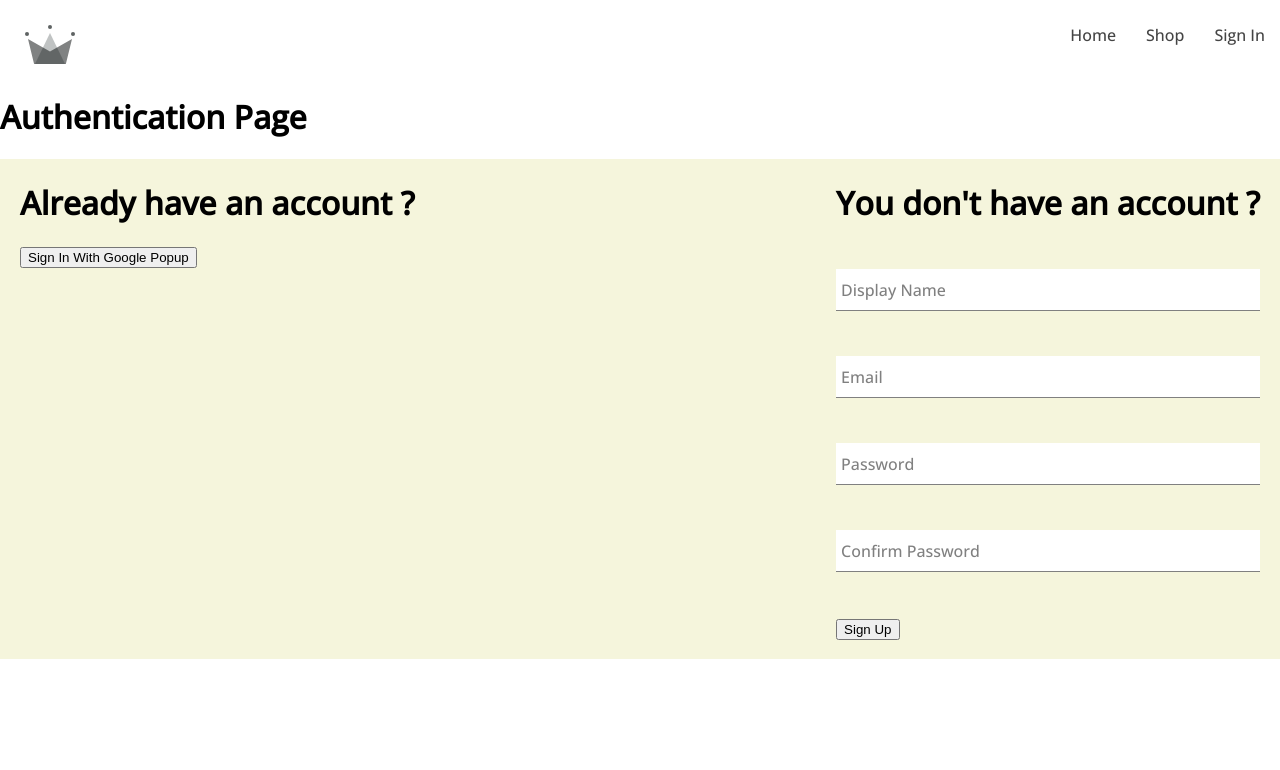
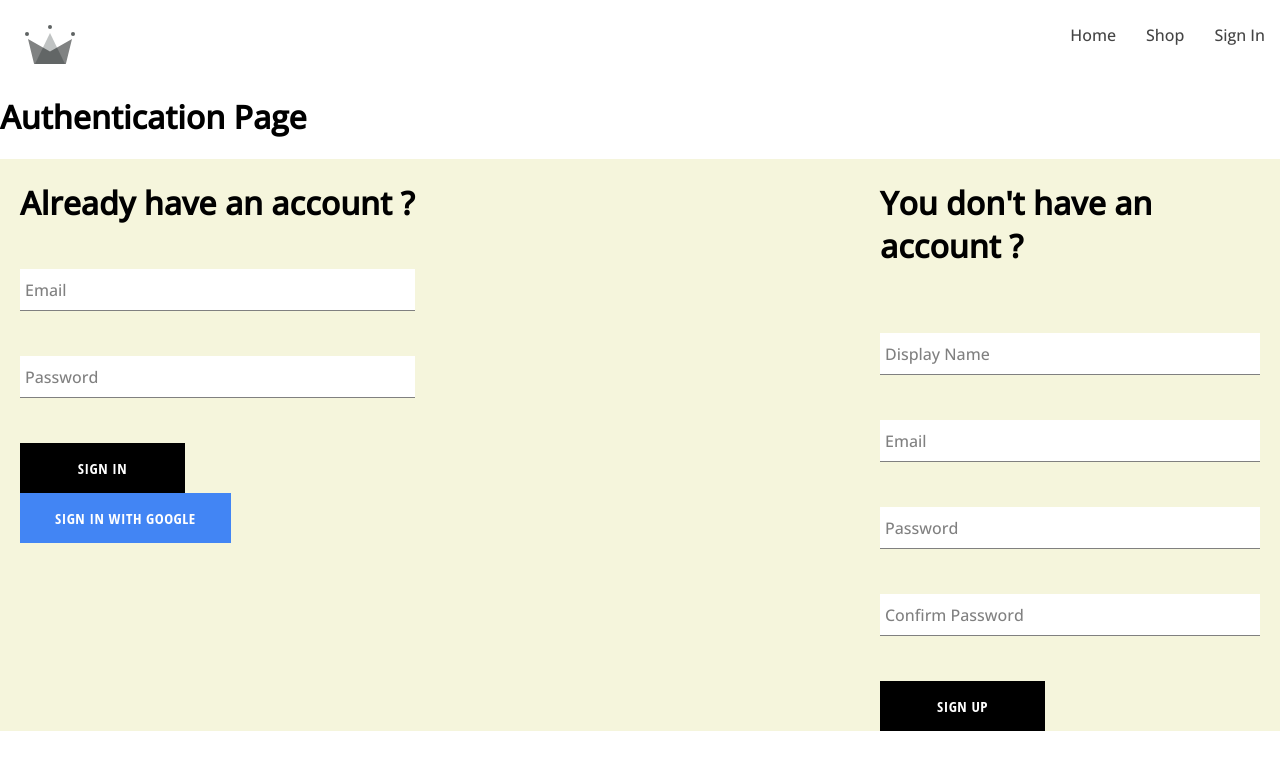
Before and after one commit to safintofiqali/e-commerce, a React (Create React App) app: page /authentication in a window 1280 px wide. Shown: the top 770 px of the page. Built offline with nearby package versions, Linux system fonts and the light colour scheme.

Commit message:
Authentication Rebuild Completely.

```diff
--- /dev/null
+++ b/src/components/button/Button.comp.jsx
@@ -0,0 +1,17 @@
+/* IMPORT STYLES */
+import "./button.styles.scss";
+/* DECLARE VARIABLES/DATA */
+const BUTTON_TYPES = {
+  google: "google-sign-in",
+  inverted: "inverted",
+};
+/* RENDER COMPONENT */
+const Button = ({ children, buttonType, ...otherProps }) => {
+  // RETURN ELEMENTS - AREA
+  return (
+    <button {...otherProps} className={`button-container ${BUTTON_TYPES[buttonType]}`}>
+      {children}
+    </button>
+  );
+};
+export default Button;
--- /dev/null
+++ b/src/components/button/button.styles.scss
@@ -0,0 +1,46 @@
+.button-container {
+  min-width: 165px;
+  width: auto;
+  height: 50px;
+  letter-spacing: 0.5px;
+  line-height: 50px;
+  padding: 0 35px 0 35px;
+  font-size: 15px;
+  background-color: black;
+  color: white;
+  text-transform: uppercase;
+  font-family: "Open Sans Condensed";
+  font-weight: bolder;
+  border: none;
+  cursor: pointer;
+  display: flex;
+  justify-content: center;
+
+  &:hover {
+    background-color: white;
+    color: black;
+    border: 1px solid black;
+  }
+
+  &.google-sign-in {
+    background-color: #4285f4;
+    color: white;
+
+    &:hover {
+      background-color: #357ae8;
+      border: none;
+    }
+  }
+
+  &.inverted {
+    background-color: white;
+    color: black;
+    border: 1px solid black;
+
+    &:hover {
+      background-color: black;
+      color: white;
+      border: none;
+    }
+  }
+}
--- a/src/components/sign-up-form/SignUpForm.comp.jsx
+++ b/src/components/sign-up-form/SignUpForm.comp.jsx
@@ -1,9 +1,13 @@
 /* IMPORT LIBRARIES */
 import { useState } from "react";
 import { createAuthUserWithEmailAndPassword, createUserDocumentFromAuth } from "../../utils/firebase/firebase.utils";
+import Button from "../button/Button.comp";
 
 /* IMPORT COMPONENTS */
 import FormInput from "../form-input/FormInput.comp";
+
+/* IMPORT STYLES */
+import "./sign-up-form.styles.scss";
 
 /* DECLARE VARIABLES/DATA */
 const defaultFormFields = { displayName: "", email: "", password: "", confirmPassword: "" };
@@ -21,7 +25,6 @@ const SignUpForm = () => {
   const handleInputChange = (event) => {
     const { name, value } = event.target;
     setFormFields({ ...formFields, [name]: value });
-    console.log(formFields);
   };
 
   const handleSubmit = async (e) => {
@@ -41,7 +44,7 @@ const SignUpForm = () => {
   };
   // RETURN ELEMENTS - AREA
   return (
-    <div>
+    <div className="sign-up-container">
       <h1>You don't have an account ?</h1>
 
       <form onSubmit={handleSubmit}>
@@ -53,7 +56,7 @@ const SignUpForm = () => {
 
         <FormInput label="Confirm Password" additionalProps={{ type: "password", name: "confirmPassword", value: confirmPassword, onChange: handleInputChange, required: true }} />
 
-        <button type="submit">Sign Up</button>
+        <Button>Sign Up</Button>
       </form>
     </div>
   );
--- /dev/null
+++ b/src/components/sign-up-form/sign-up-form.styles.scss
@@ -0,0 +1,5 @@
+.sign-up-container {
+  display: flex;
+  flex-direction: column;
+  width: 380px;
+}
--- a/src/components/sing-in-form/SignInForm.comp.jsx
+++ b/src/components/sing-in-form/SignInForm.comp.jsx
@@ -1,6 +1,18 @@
+/* IMPORT LIBRARIES */
+import { useState } from "react";
+
+/* IMPORT COMPONENTS */
+import FormInput from "../form-input/FormInput.comp";
+import Button from "../button/Button.comp";
+
 /* IMPORT : UTILITIES */
-import { auth, signInWithGooglePopup, createUserDocumentFromAuth } from "../../utils/firebase/firebase.utils";
+import { signInWithGooglePopup, createUserDocumentFromAuth, signInAuthUserWithEmailAndPassword } from "../../utils/firebase/firebase.utils";
 
+/* DECLARE VARIABLES/DATA */
+const defaultFormFields = {
+  email: "",
+  password: "",
+};
 /* RENDER COMPONENT - STARTS */
 const SignInForm = () => {
   // SIGN IN WITH GOOGLE - FUNCTION
@@ -9,11 +21,39 @@ const SignInForm = () => {
     const userDocRef = await createUserDocumentFromAuth(user);
   };
 
+  const [formFields, setFormFields] = useState(defaultFormFields);
+
+  const { email, password } = formFields;
+
+  const handleInputChange = (event) => {
+    const { name, value } = event.target;
+    setFormFields({ ...formFields, [name]: value });
+    console.log(name, value);
+  };
+
+  const handleSubmit = async (event) => {
+    event.preventDefault();
+
+    try {
+      const response = await signInAuthUserWithEmailAndPassword(email, password);
+    } catch (err) {
+      console.log(err);
+    }
+  };
+
   // RETURN ELEMENTS - AREA
   return (
     <div>
       <h1>Already have an account ?</h1>
-      <button onClick={googlePopupSignIn}>Sign In With Google Popup</button>
+      <form onSubmit={handleSubmit}>
+        <FormInput label="Email" additionalProps={{ type: "email", name: "email", value: email, onChange: handleInputChange, required: true }} />
+        <FormInput label="Password" additionalProps={{ type: "password", name: "password", value: password, onChange: handleInputChange, required: true }} />
+        <Button type="submit">Sign In</Button>
+      </form>
+
+      <Button onClick={googlePopupSignIn} buttonType="google">
+        Sign In With Google
+      </Button>
     </div>
   );
 };
--- a/src/utils/firebase/firebase.utils.js
+++ b/src/utils/firebase/firebase.utils.js
@@ -2,7 +2,7 @@
 import { initializeApp } from "firebase/app";
 
 // IMPORT NECESSARY TOOLS FROM GOOGLE AUTH
-import { getAuth, signInWithPopup, GoogleAuthProvider, createUserWithEmailAndPassword } from "firebase/auth";
+import { getAuth, signInWithPopup, GoogleAuthProvider, createUserWithEmailAndPassword, signInWithEmailAndPassword } from "firebase/auth";
 
 // IMPORT NECESSARY TOOLS FROM FIRESTORE
 import { getFirestore, doc, getDoc, setDoc } from "firebase/firestore";
@@ -52,3 +52,8 @@ export const createAuthUserWithEmailAndPassword = async (email, password) => {
   if (!email || !password) return;
   return await createUserWithEmailAndPassword(auth, email, password);
 };
+
+export const signInAuthUserWithEmailAndPassword = async (email, password) => {
+  if (!email || !password) return;
+  return await signInWithEmailAndPassword(auth, email, password);
+};
```
